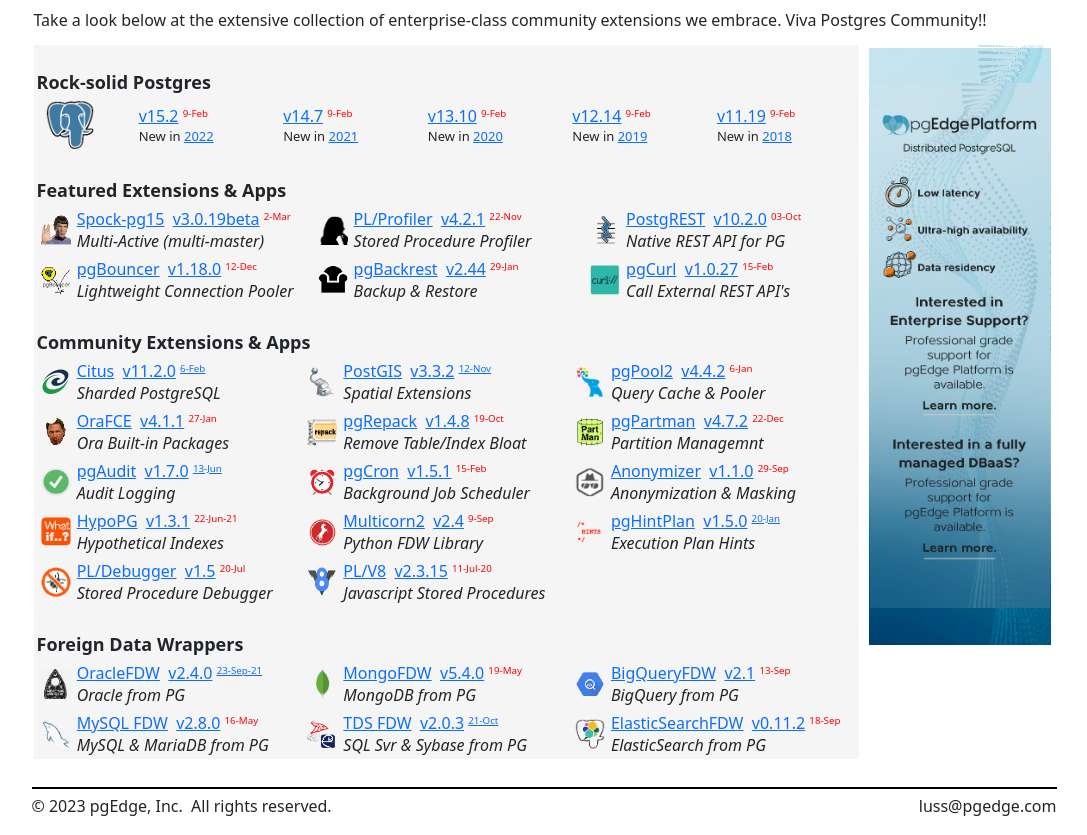
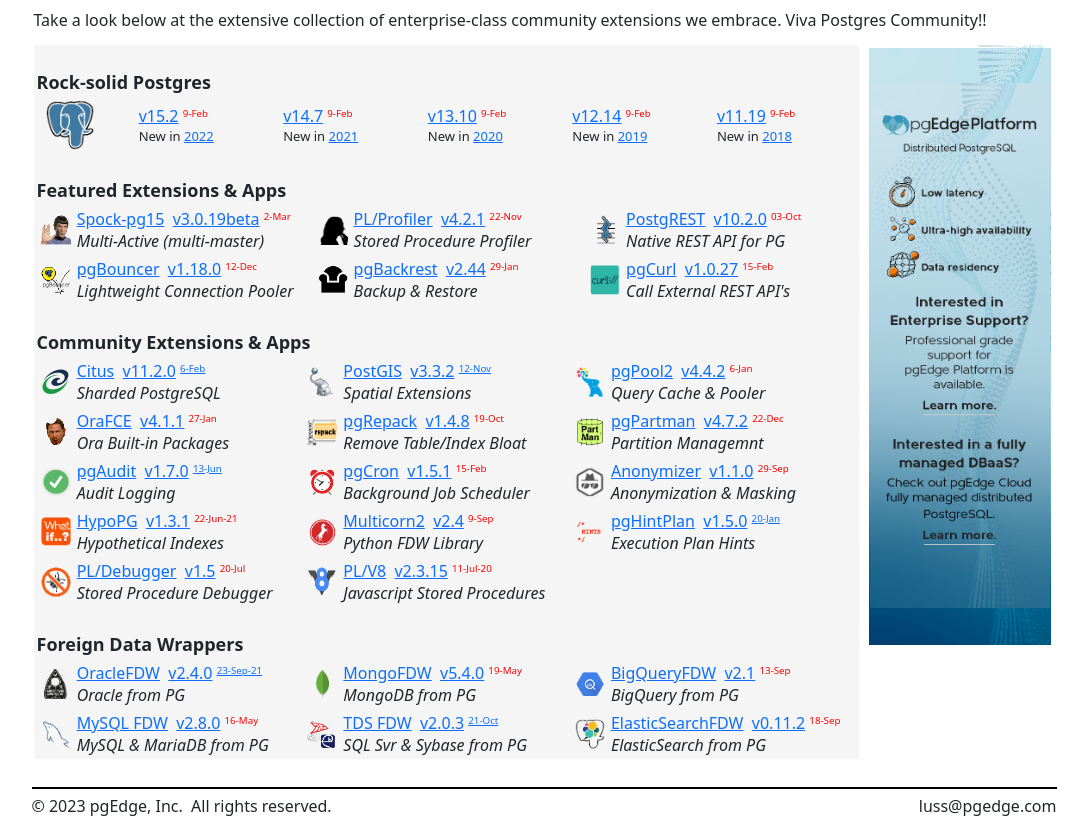
Before and after one commit to pgEdge/pgedge-org, a plain HTML site: page components.html in a window 1280 px wide. Shown: the part 99-934 px from the top of the page, without its empty margins (95-1182 px from the left). Drawn offline with nearby package versions, Linux system fonts and the light colour scheme.

Commit message:
fix banner image

```diff
--- a/components.html
+++ b/components.html
@@ -220,7 +220,7 @@ Take a look below at the extensive collection of enterprise-class community exte
     <tr><td>
 
 
-<img src=img/pgedge-banner.jpeg width=180 height=525 usemap="#bannermap">
+<img src=img/pgedge-banner3.jpg width=180 height=525 usemap="#bannermap">
 <map name=bannermap>
   <area shape="rect" coords="0,90 ,200,120" href="https://pgedge.com/solutions/by-use-case#low-latency">
   <area shape="rect" coords="0,130,200,155" href="https://pgedge.com/solutions/by-use-case#ultra-high-availability">
```
Also changed, not shown: index.html (+1 -1 lines), img/cloudify.png (deleted), img/compose.png (deleted), img/dbmesh-sink.png (deleted), img/dbmesh.png (deleted), img/openrds.png (deleted), img/openstack.png (deleted), img/perl.png (deleted), img/pgedge-banner.gif (deleted), img/pgedge-banner.jpeg (deleted), img/pgedge-banner3.jpg (added), img/pgedge-org-logo.png (deleted), img/psycopg.png (deleted), img/rabbitmq.png (deleted), 5 more files.
